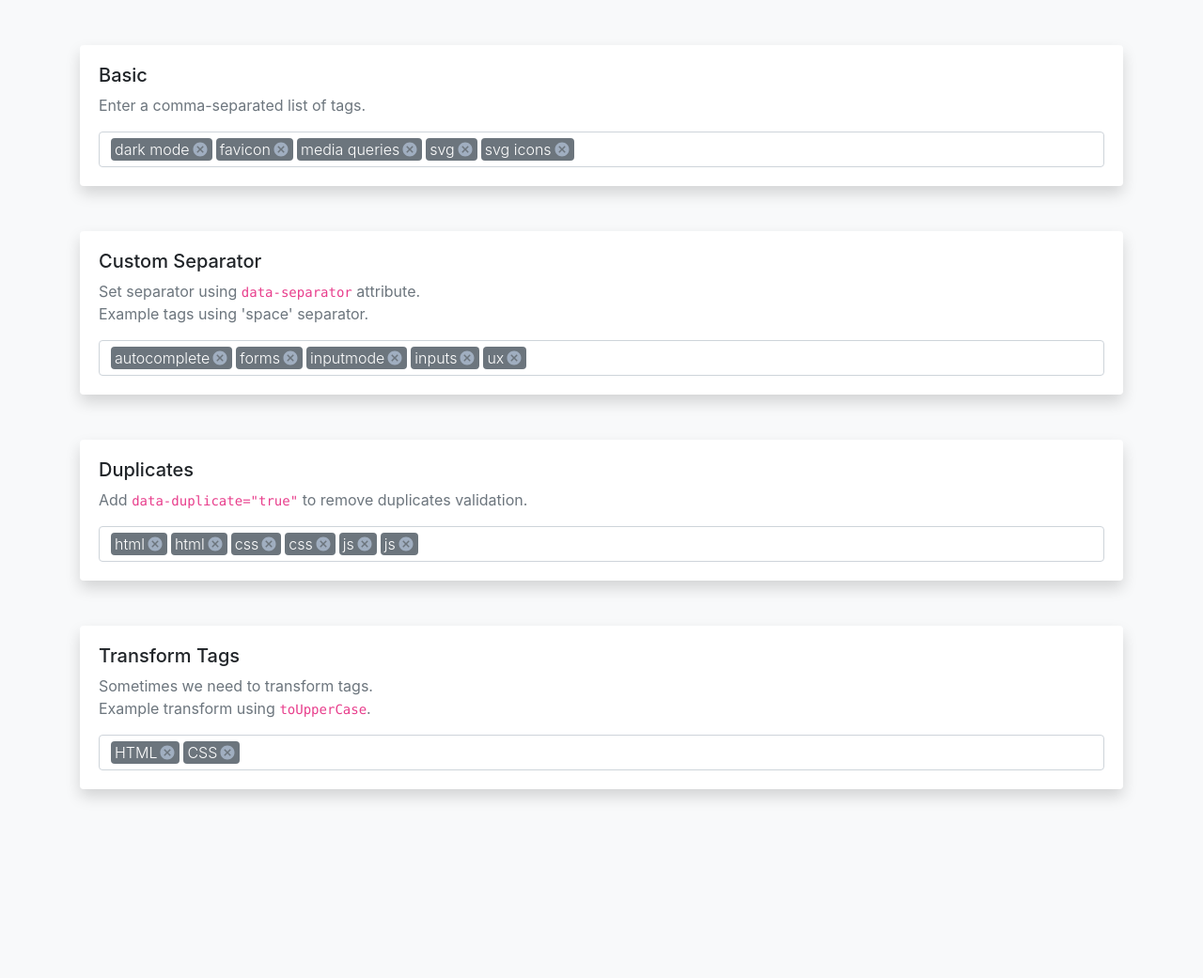
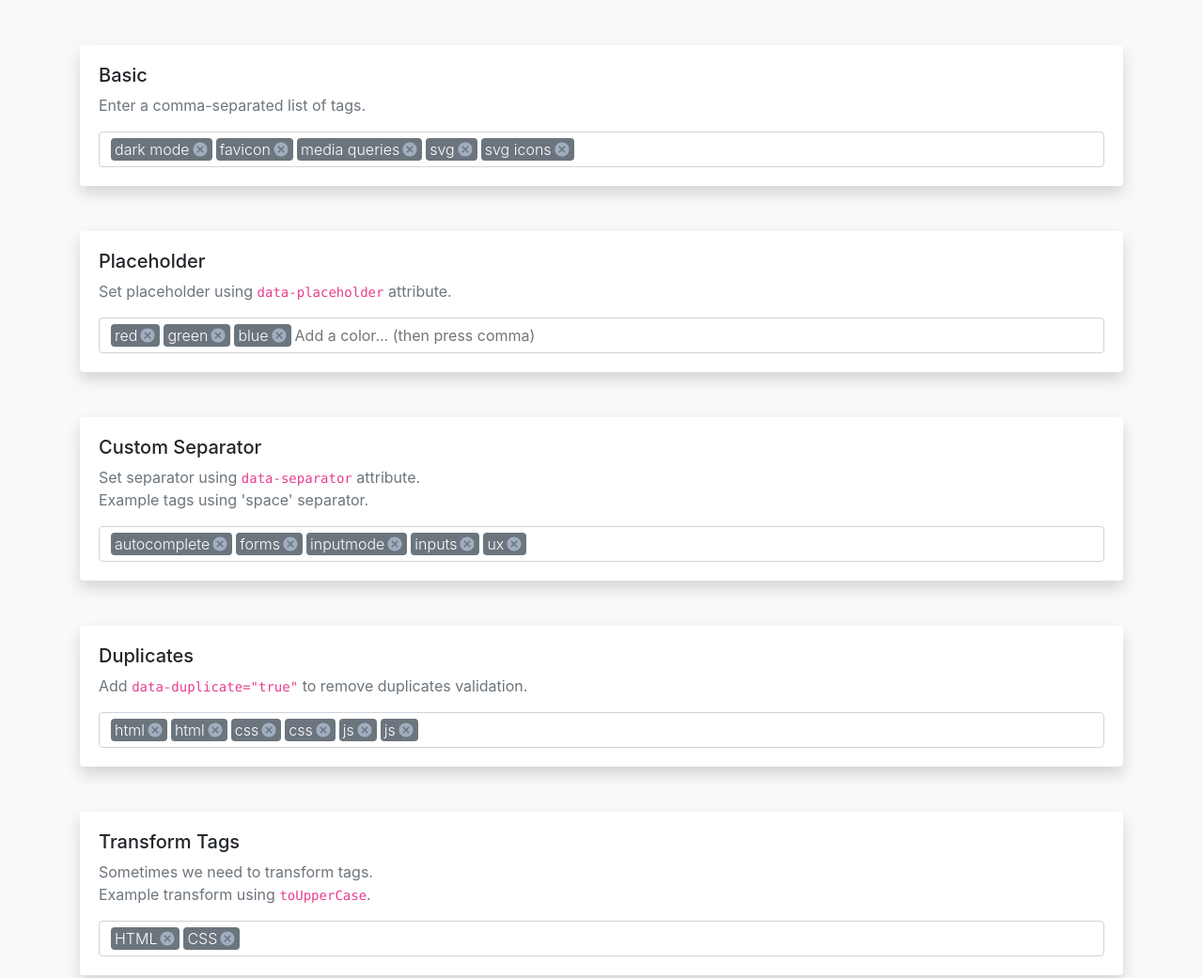
Before and after one commit to erwinheldy/tagin, a website: page dist/index.html in a window 1280 px wide. Shown: the top 1041 px of the page at 94% size. Before the commit the page ends 888 px from the top, so only its background shows below. Drawn offline with nearby package versions, Linux system fonts and the light colour scheme; files that its build step writes are made by us from their sources.

Commit message:
added the "placeholder" feature

```diff
--- a/js/tagin.js
+++ b/js/tagin.js
@@ -8,9 +8,11 @@ function tagin(el, option = {}) {
   const defaultSeparator = ','
   const defaultDuplicate = 'false'
   const defaultTransform = input => input
+  const defaultPlaceholder = ''
   const separator = el.dataset.separator || option.separator || defaultSeparator
   const duplicate = el.dataset.duplicate || option.duplicate || defaultDuplicate
   const transform = eval(el.dataset.transform) || option.transform || defaultTransform
+  const placeholder = el.dataset.placeholder || option.placeholder || defaultPlaceholder
 
   const templateTag = value => `<span class="${classTag}">${value}<span class="${classRemove}"></span></span>`
 
@@ -21,7 +23,7 @@ function tagin(el, option = {}) {
   ; (function () {
     const className = classWrapper + ' ' + el.className.replace(classElement, '').trim()
     const tags = getValue().trim() === '' ? '' : getValues().map(templateTag).join('')
-    const template = `<div class="${className}">${tags}<input type="text" class="${classInput}"></div>`
+    const template = `<div class="${className}">${tags}<input type="text" class="${classInput}" placeholder="${placeholder}"></div>`
     el.insertAdjacentHTML('afterend', template) // insert template after element
   })()
 
@@ -57,7 +59,6 @@ function tagin(el, option = {}) {
 
   // Adding tag
   input.addEventListener('input', () => {
-    autowidth()
     const value = transform(input.value.replace(new RegExp(escapeRegex(separator), 'g'), '').trim())
     if (value === '') { input.value = '' }
     if (input.value.includes(separator)) {
@@ -70,12 +71,15 @@ function tagin(el, option = {}) {
       input.value = ''
       input.removeAttribute('style')
     }
+    autowidth()
   })
+  autowidth()
 
   function autowidth() {
     const fakeEl = document.createElement('div')
     fakeEl.classList.add(classInput, classInputHidden)
-    fakeEl.innerHTML = input.value.replace(/ /g, '&nbsp;')
+    const string = input.value || input.getAttribute('placeholder') || ''
+    fakeEl.innerHTML = string.replace(/ /g, '&nbsp;')
     document.body.appendChild(fakeEl)
     input.style.setProperty('width', Math.ceil(window.getComputedStyle(fakeEl).width.replace('px', '')) + 1 + 'px')
     fakeEl.remove()
```
Also changed, not shown: dist/index.html, dist/js/tagin.js, dist/js/tagin.min.js, 1 other file.
